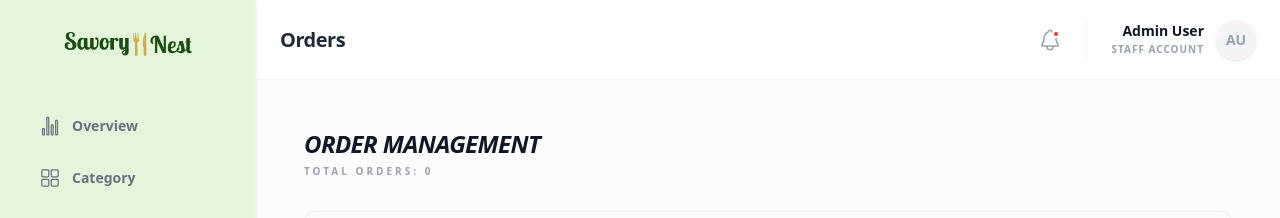
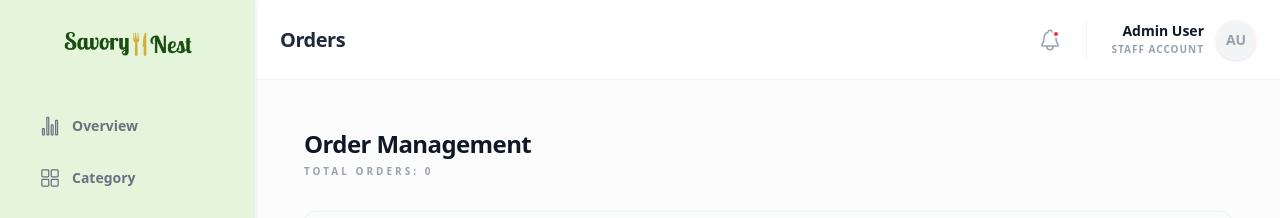
Before and after one commit to adsfixterintern/stellar-way, a Next.js app: page /admin/orders in a window 1280 px wide. Shown: the top 218 px of the page. Built offline with nearby package versions, Linux system fonts and the light colour scheme; no server answers.

Commit message:
order update

```diff
--- a/app/(withDashboardLayout)/admin/orders/page.tsx
+++ b/app/(withDashboardLayout)/admin/orders/page.tsx
@@ -70,7 +70,7 @@ const OrderPage: React.FC = () => {
         {/* Header */}
         <div className="flex justify-between items-end mb-8">
           <div>
-            <h1 className="text-2xl font-black text-gray-900 tracking-tight uppercase italic">
+            <h1 className="text-2xl font-black text-gray-900 tracking-tight">
               Order Management
             </h1>
             <p className="text-[10px] text-gray-400 font-bold mt-1 uppercase tracking-[3px]">
```
